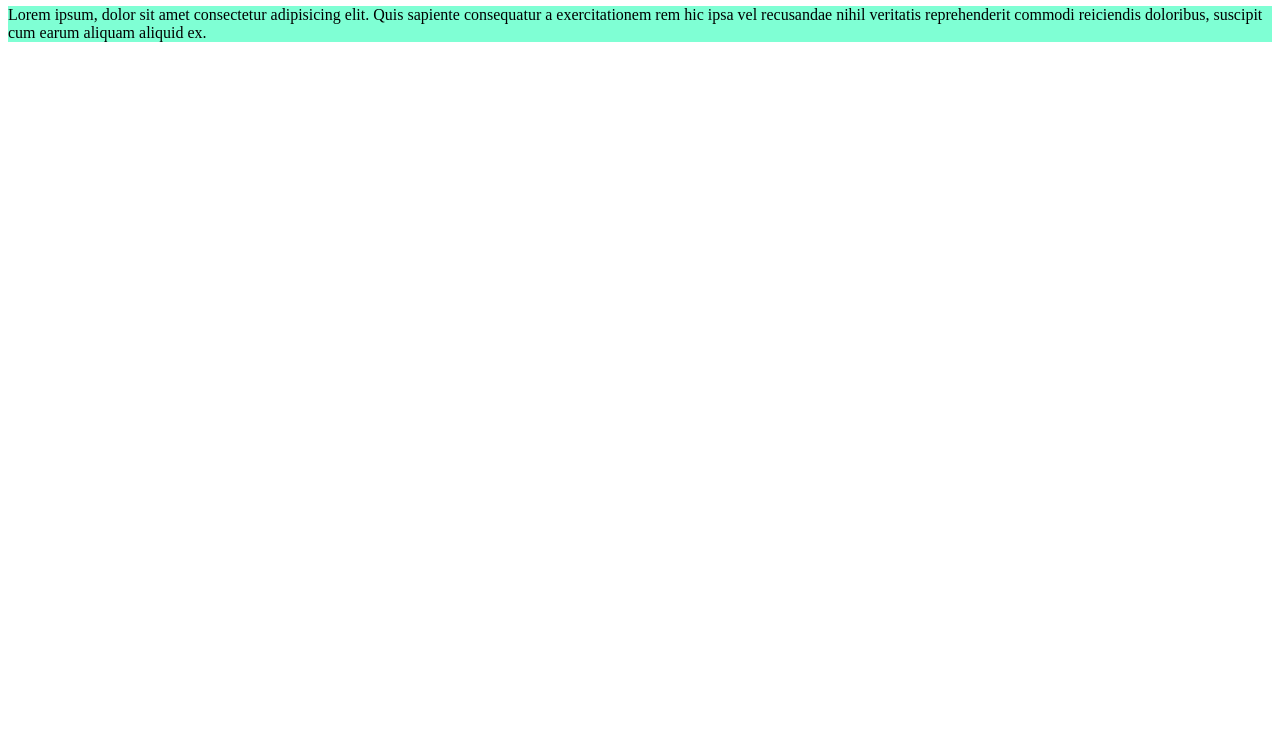
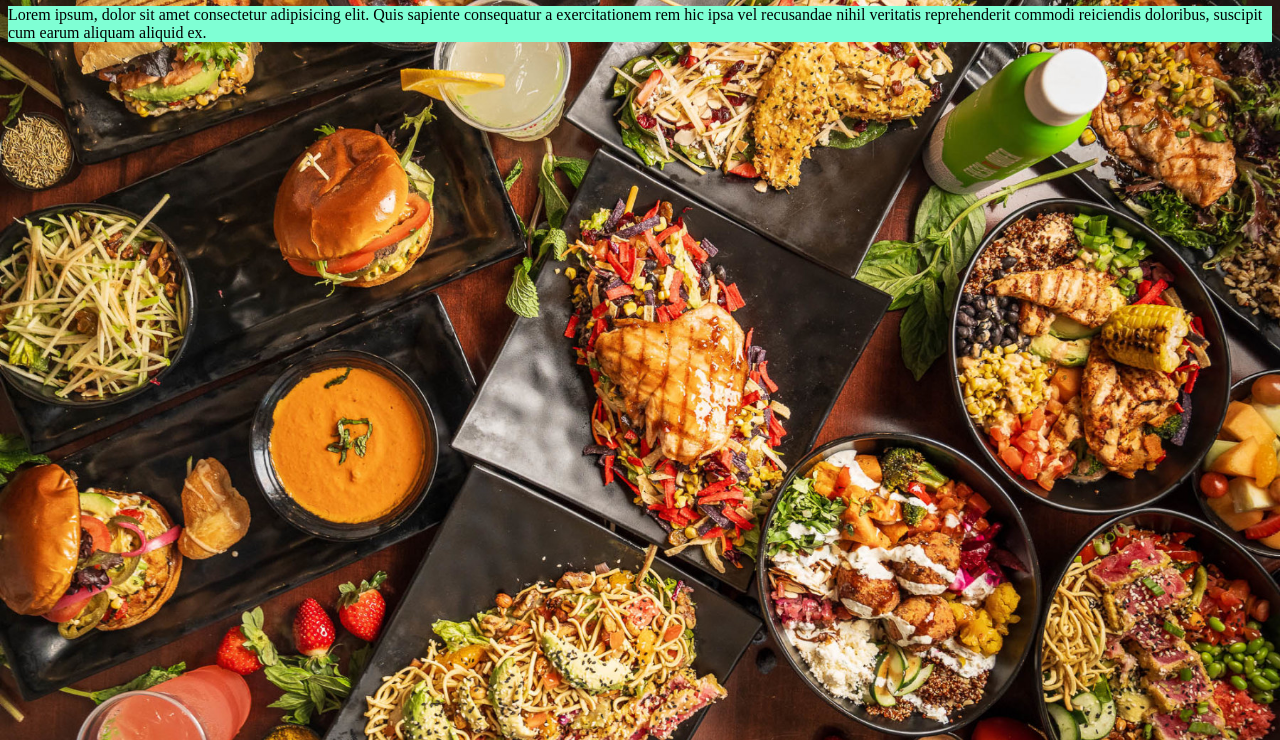
Before and after one commit to bluesilverserenity/Web_Class, a plain HTML site: page index.html in a window 1280 px wide. Shown: the part 60-800 px from the top of the page. Drawn offline with Linux system fonts and the light colour scheme.

Commit message:
added background image

```diff
--- a/index.css
+++ b/index.css
@@ -1,3 +1,8 @@
+body {
+  background-image: url(./Images/f3.jpg);
+  background-size: cover;
+}
+
 h1 {
   background-color: black;
   color: white;
```
Also changed, not shown: Images/f3.jpg (added).
